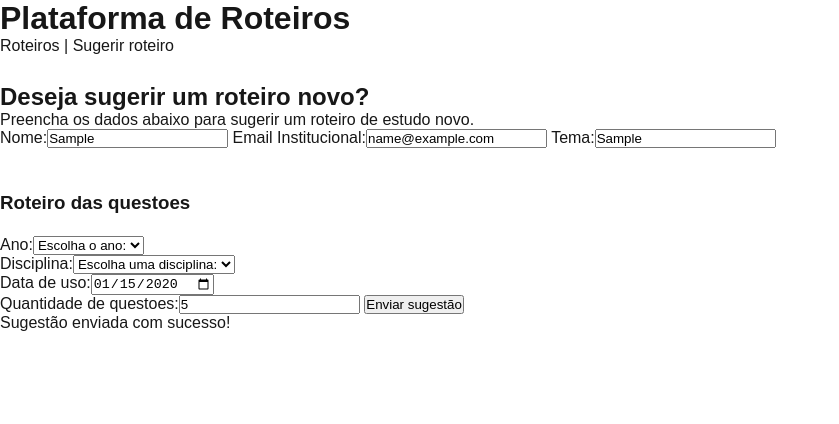
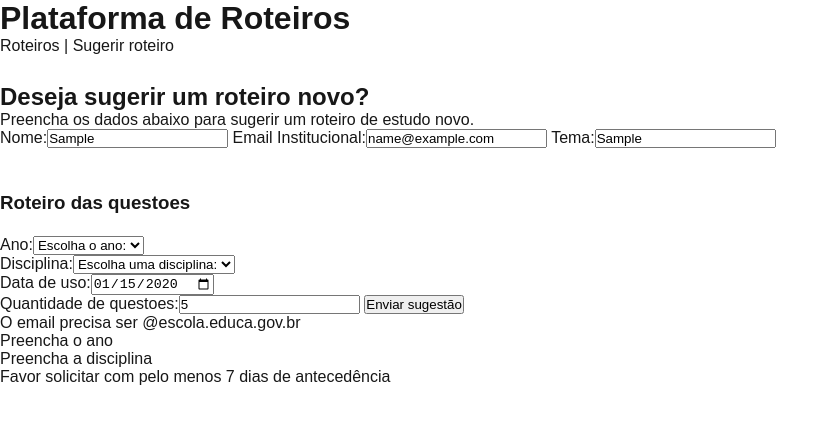
Before and after one commit to FelipeWalkerX/A2-Dev-Web, a Next.js app: page /sugerir in a window 1280 px wide. Both pictures are taken after typing "Sample", "name@example.com", "Sample", "2020-01-15", "5" into the empty fields and a click on the button "Enviar sugestão". Shown: the top 424 px of the page, without its empty margins (0-839 px from the left). Built offline with nearby package versions, Linux system fonts and the light colour scheme.

Commit message:
Adicionado validacoes de erro no formulario de solicitacao

```diff
--- a/app/sugerir/page.js
+++ b/app/sugerir/page.js
@@ -11,11 +11,63 @@ export default function SugerirRoteiro(){
     const [ano, setAno] = useState("");
     const [qtdeQuestoes, setQtdeQuestoes] = useState("");
     const [dataUso, setDataUso] = useState("");
-    const [enviado, setEnviado] = useState("")
+    const [enviado, setEnviado] = useState(false);
+    const [erros, setErros] = useState([]); // Os erros comeca como uma lista vazia
 
     function enviar(e){     // Funcao para enviar o formulario
         e.preventDefault(); //Isso aqui previne de recarregar a pagina quando o relatorio for enviado
-        setEnviado(true);   //E aqui marca que o formulario foi enviado, pra mensagem aparecer
+
+        //Validacao de erros
+        const novosErros = [];      //Uma lista vazia que atualiza toda vez que o botao de enviar e clicado
+
+        if (nome === ""){       //Se o nome tiver vazio
+            novosErros.push("Preencha o nome")      //pede para o professor digitar
+        }
+
+        if (email === ""){
+            novosErros.push("Preencha o email")
+        }else if(!email.endsWith("@escola.educa.gov.br")){        //Ve se o email nao termina com @escola.educa.gov.br  \\ termina com -> endsWith
+            novosErros.push("O email precisa ser @escola.educa.gov.br");        // Se nao termina, adiciona no fim da lista de erros
+        }
+
+        if (tema === ""){
+            novosErros.push("Preencha o tema")
+        }
+
+        if (ano === ""){
+            novosErros.push("Preencha o ano")
+        }
+
+        if (disciplina === ""){
+            novosErros.push("Preencha a disciplina")
+        }
+
+        if (qtdeQuestoes === ""){
+            novosErros.push("Preencha a quantidade de questões")
+        }else if(qtdeQuestoes < 3 || qtdeQuestoes > 10){
+            novosErros.push("Somente de 3 a 10 questões");
+        }
+
+        //Validando a data de hoje
+        const hoje = new Date();       //Cria um objeto com a data e hora de agora e guarda em "hoje"
+        hoje.setHours(0, 0, 0, 0);         //Zera as horas, minutos, segundos e milisegundos de "hoje"
+
+        const dataMinima = new Date(hoje);    //Faz uma copia de "hoje" para a dataMinima
+        dataMinima.setDate(dataMinima.getDate() + 7);       //Pega a data de hoje e soma 7 (caso termine o mes, ele atualiza o mes tambem)
+
+        const dataEscolhida = new Date(dataUso + "T00:00:00");  //Transforma a data para o fuso do br para nao ter problema
+
+        if (dataUso === ""){
+            novosErros.push("Preencha a data de uso")
+        }else if(dataEscolhida < dataMinima){       //Compara a data minima que o professor pode pedir roteiro com a data que ele escolheu, se for menos de 7 dias, da ruim
+            novosErros.push("Favor solicitar com pelo menos 7 dias de antecedência");      // E cai na lista de erros
+        }
+
+
+
+        setErros(novosErros);
+        setEnviado(novosErros.length === 0);    // Agora so envia se nao tiver nada na lista de erros
+
     }
 
     return(
@@ -80,6 +132,12 @@ export default function SugerirRoteiro(){
                 <button type = "submit"> Enviar sugestão </button>
             </form>
 
+            <ul>
+                {erros.map((erro, posicao) =>(
+                    <li key = {posicao}>{erro}</li>
+                ))}
+            </ul>
+
             {enviado && <p>Sugestão enviada com sucesso!</p>}       {/* Se for enviado, ele mostra essa mensagem, é um if dentro do jsx */}
 
         </main>
```
